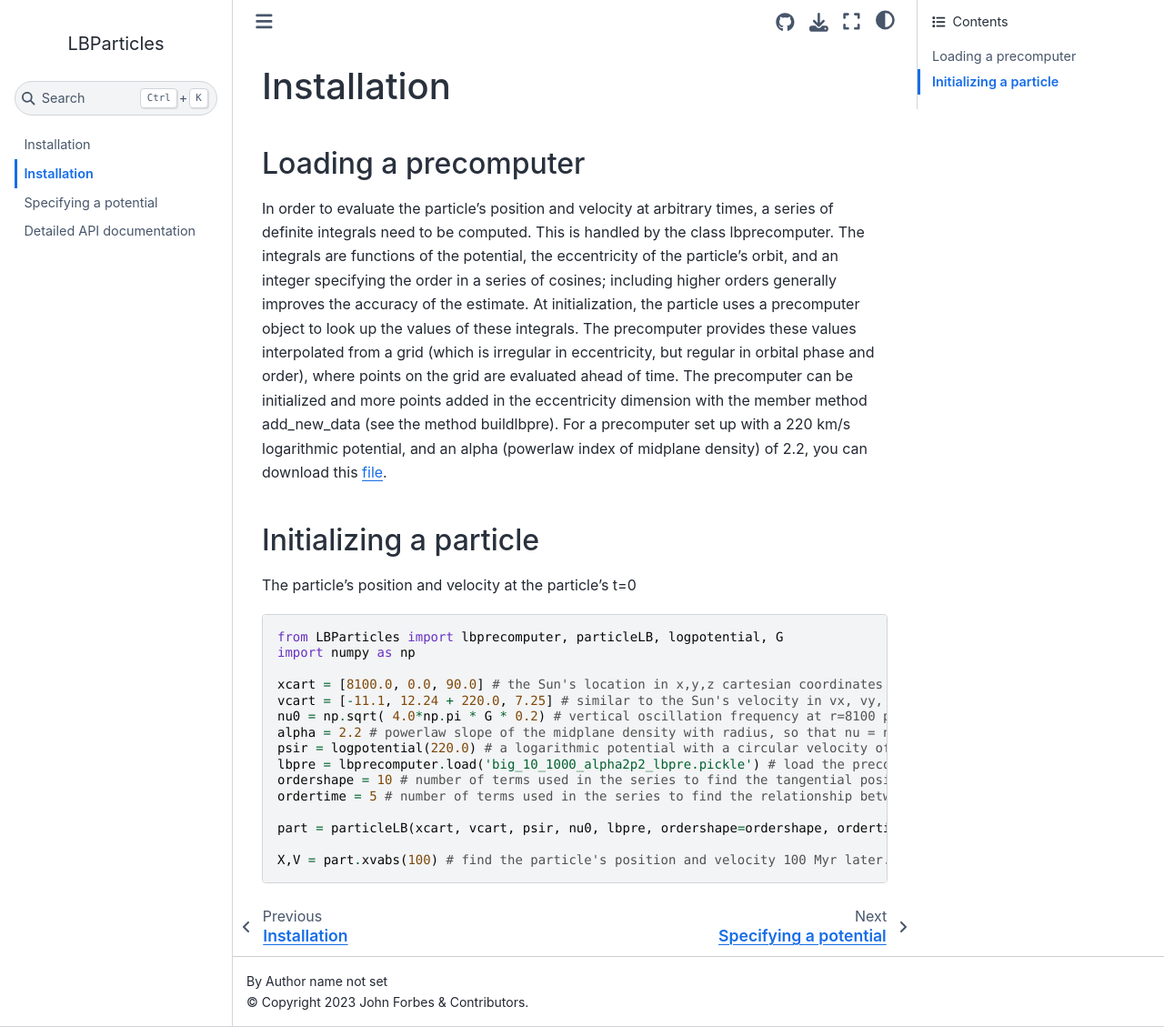
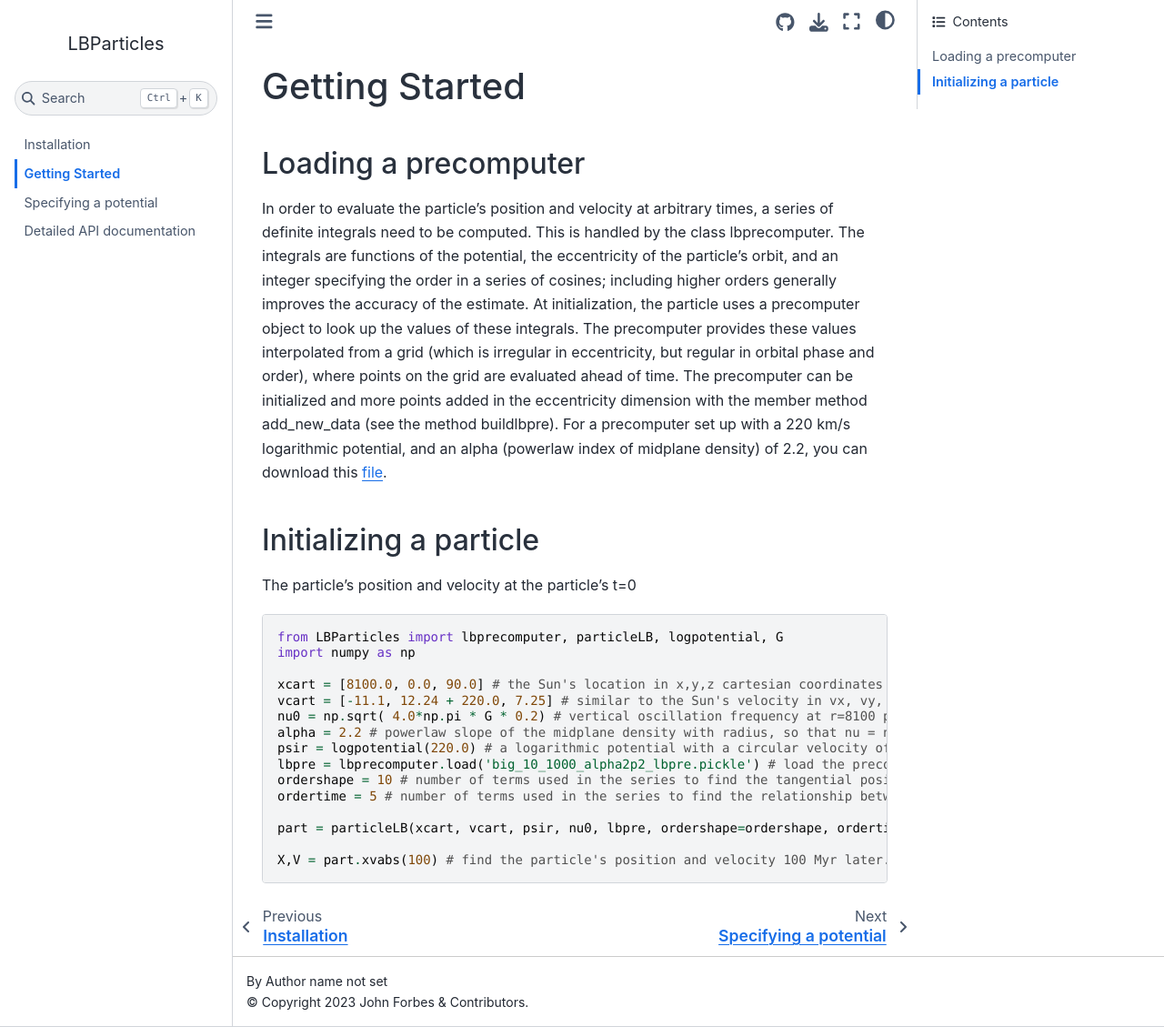
Before and after one commit to lbparticles/lbparticles, a Sphinx documentation site: the page built from docs/pages/quickstart.rst, in a window 1280 px wide and 1129 px high. Shown: the whole window at 91% size. Built offline with Sphinx 7.4.7 and the Sphinx Book theme 1.1.4, drawn with Linux system fonts in a browser that asks for light colours.

Commit message:
Change Getting Started Title

```diff
--- a/docs/pages/quickstart.rst
+++ b/docs/pages/quickstart.rst
@@ -1,7 +1,7 @@
 .. _quickstart:
 
-Installation
-============
+Getting Started
+===============
 
 Loading a precomputer
 ---------------------
```
